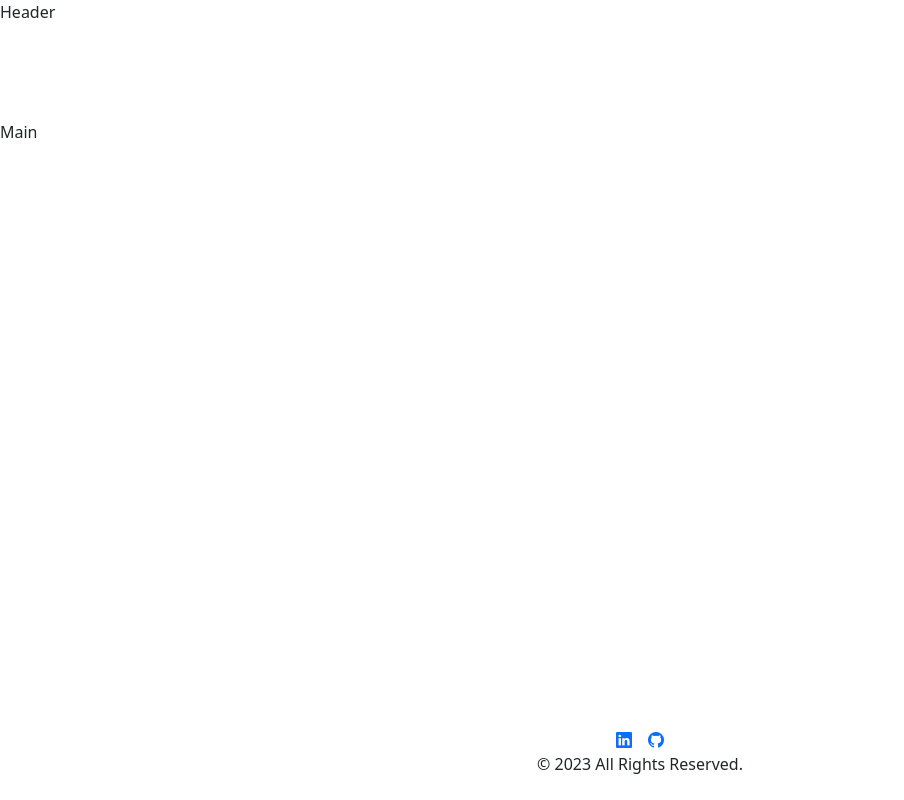
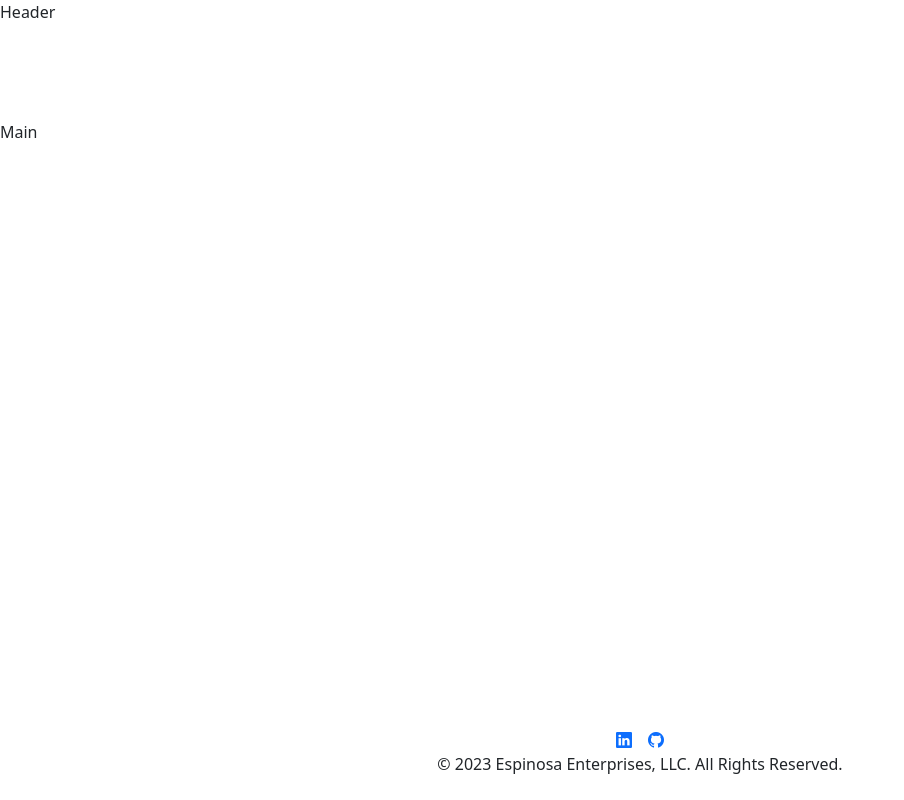
Before and after one commit to jakeEspinosa/portfolio, a Vue app: page / in a window 1280 px wide. Shown: the whole page, without its empty margins (0-904 px from the left). Built offline with nearby package versions, Linux system fonts and the light colour scheme.

Commit message:
Add constants.

```diff
--- a/src/App.vue
+++ b/src/App.vue
@@ -5,6 +5,7 @@ See LICENSE.txt for details.
 
 <script setup lang="ts">
   import FooterComponent from "@/components/main-view/footer/FooterComponent.vue";
+  import constants from "@/utilities/constants";
 </script>
 
 <template>
@@ -15,6 +16,6 @@ See LICENSE.txt for details.
     <div>Main</div>
   </div>
   <div class="dvh-10">
-    <FooterComponent />
+    <FooterComponent :copyright-string="constants.copyrightString" />
   </div>
 </template>
--- /dev/null
+++ b/src/utilities/constants.ts
@@ -0,0 +1,8 @@
+/*
+Copyright (C) 2023 Jake Espinosa Under the MIT License
+See LICENSE.txt for details.
+*/
+
+export default {
+  copyrightString: "2023 Espinosa Enterprises, LLC. All Rights Reserved.",
+};
```
